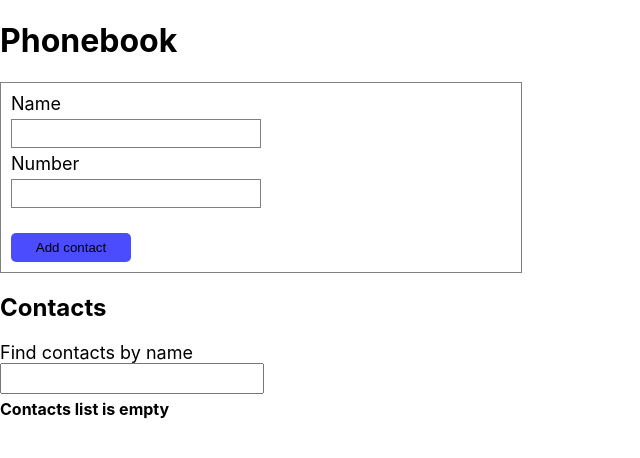
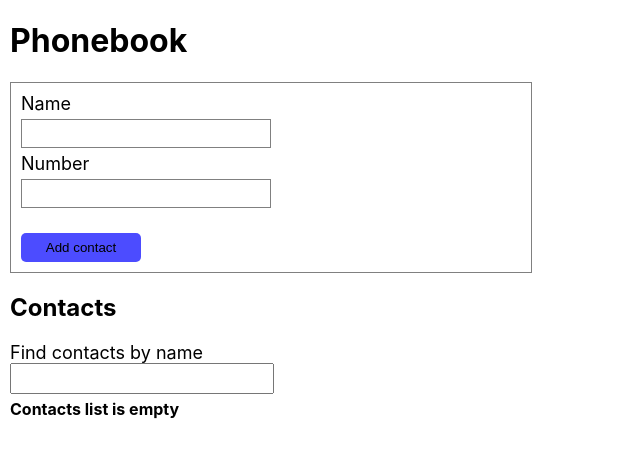
Before and after one commit to jacobpavlik/goit-react-hw-04-phonebook, a React (Create React App) app: page / in a window 1280 px wide. Shown: the top 458 px of the page, without its empty margins (0-640 px from the left). Built offline with nearby package versions, Linux system fonts and the light colour scheme.

Commit message:
Added style file to App

```diff
--- a/src/components/App.jsx
+++ b/src/components/App.jsx
@@ -2,6 +2,7 @@ import { useState, useEffect } from 'react';
 import { ContactList } from './ContactList/ContactList';
 import { ContactForm } from './ContactForm/ContactForm';
 import { Filter } from './Filter/Filter';
+import css from './App.module.css';
 
 export const App = () => {
   const [contacts, setContacts] = useState([]);
@@ -45,7 +46,7 @@ export const App = () => {
   }, []);
 
   return (
-    <div>
+    <div className={css.container}>
       <h1>Phonebook</h1>
       <ContactForm addContact={addContact} />
       <h2>Contacts </h2>
--- /dev/null
+++ b/src/components/App.module.css
@@ -0,0 +1,3 @@
+.container {
+  margin-left: 10px;
+}
--- a/src/components/Filter/filter.jsx
+++ b/src/components/Filter/filter.jsx
@@ -21,4 +21,4 @@ export const Filter = ({ handleFilter, filter }) => (
 Filter.propTypes = {
   filter: PropTypes.string,
 };
-// github nie przyjął ostatniego pusha- ??
+// stworzyłem komponent filter.jsx, zamiast Filter.jsx; w trakcie pisania zorientowałem się i poprawiłem nazwę, ale github już jej nie poprawił
```
